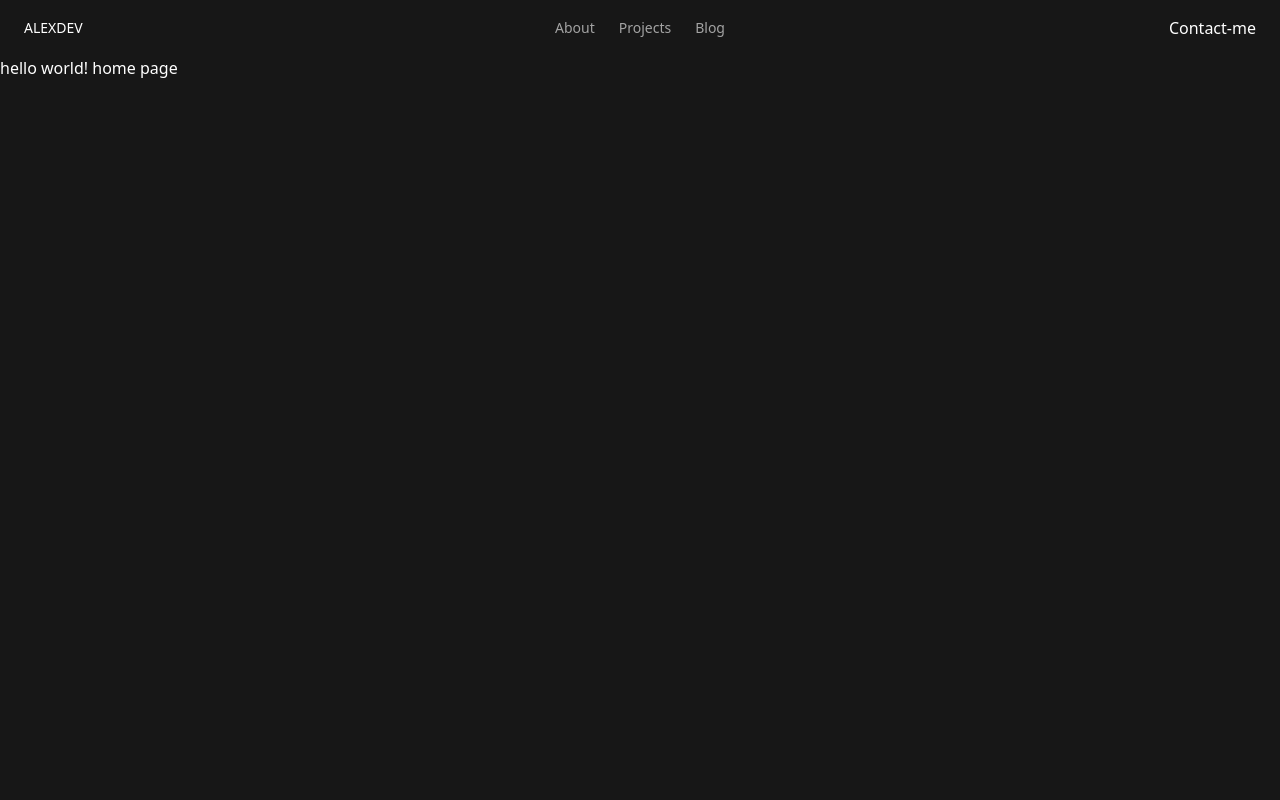
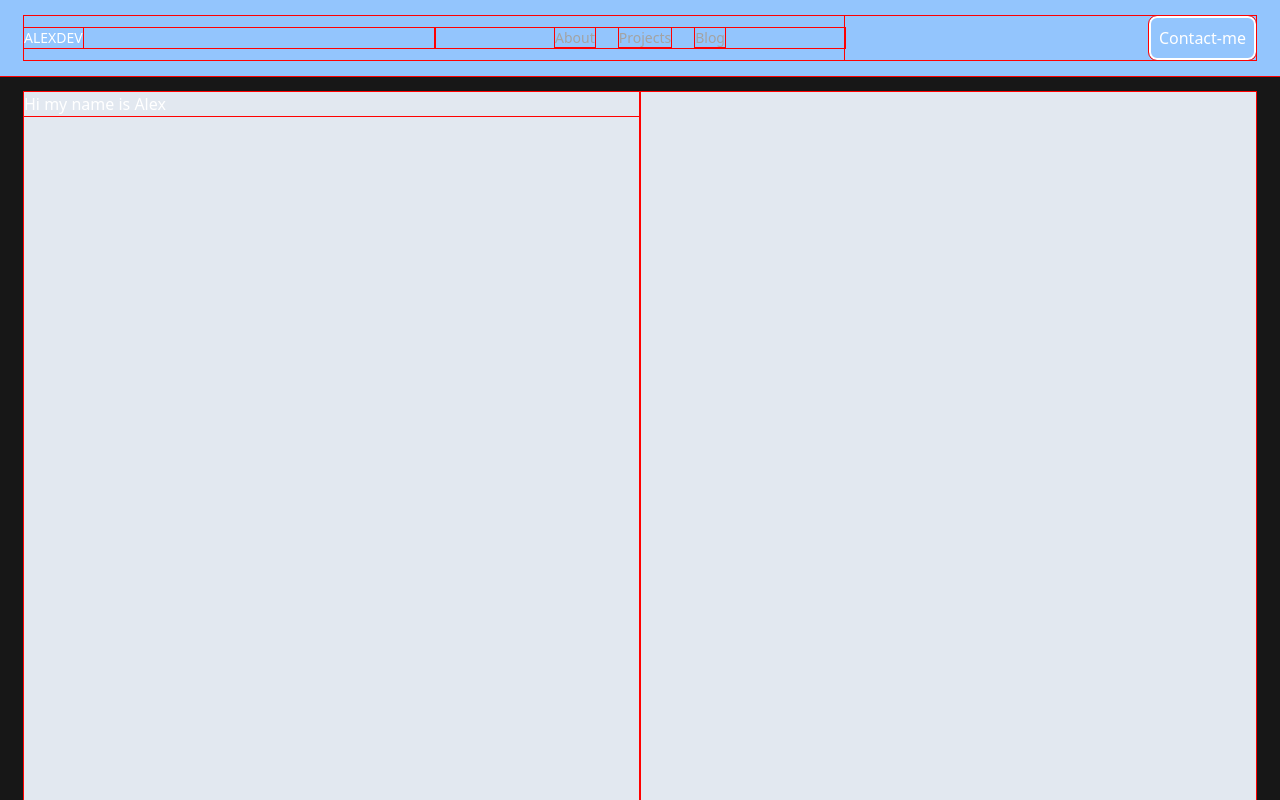
Before and after one commit to alexRicc2/devalex, a Next.js app: page / in a window 1280 px wide. Shown: the top 800 px of the page. Built offline with nearby package versions, Linux system fonts and the light colour scheme.

Commit message:
nav bar, and performance test to deploy

```diff
--- a/app/globals.css
+++ b/app/globals.css
@@ -2,6 +2,9 @@
 @tailwind components;
 @tailwind utilities;
 
+*{
+  outline: 1px solid red;
+}
 
 body {
   background-color: rgb(23, 23, 23);
--- a/app/page.tsx
+++ b/app/page.tsx
@@ -1,6 +1,8 @@
-
+import Hero from "@/components/Hero"
 export default function Home() {
   return (
-    <h1>hello world! home page</h1>
+    <>
+      <Hero/>
+    </>
   )
 }
--- /dev/null
+++ b/components/Hero/index.tsx
@@ -0,0 +1,17 @@
+import React from 'react'
+import Container from '../layout/Container'
+
+function Hero() {
+  return (
+    <Container>
+      <section className='h-[calc(200vh-90px)] bg-slate-200 flex'>
+        <div className='w-1/2'>
+          <h2>Hi my name is Alex</h2>
+        </div>
+        <div className='w-1/2'></div>
+      </section>
+    </Container>
+  )
+}
+
+export default Hero
--- a/components/layout/Container/index.tsx
+++ b/components/layout/Container/index.tsx
@@ -8,7 +8,7 @@ interface ContainerProps {
 const Container:FC<ContainerProps> = ({children, className})=> {
 
   const rootclass = cn(
-    '',
+    'p-4 lg:px-6 max-w-[1400px] m-auto',
     className
   )
 
--- a/components/layout/navbar/index.tsx
+++ b/components/layout/navbar/index.tsx
@@ -1,17 +1,33 @@
+"use client";
+
 import Link from "next/link";
 import MobileMenu from "./mobile-menu";
 import Container from "../Container";
-export default function NavBar() {
+import useScrollDirection from "@/utils/scroll";
+import CustomLink from "@/components/ui/Link";
+import cn from 'clsx'
+function NavBar() {
+
+  const scrollDirection = useScrollDirection()
+
+  const rootClass = cn(
+    "top-0 sticky z-[9999] opacity-100 bg-black",
+    {
+      ['animate-hideElement bg-red-300']: scrollDirection === 'down',
+      ['animate-showElement bg-blue-300']: scrollDirection === 'up'
+    }
+  )
+
   return (
-    <Container>
-
-      <nav className="relative flex items-center justify-between p-4 lg:px-6">
+    <div className={rootClass}>
+      <Container className="">
+        <nav className="relative flex items-center justify-between">
           <div className="block flex-none md:hidden">
             <MobileMenu />
           </div>
           <div className="flex w-full items-center">
             <div className="flex w-full md:w-1/3">
-            <Link href="/" className="mr-2 flex w-full items-center justify-center md:w-auto lg:mr-6">
+              <Link href="/" className="mr-2 flex w-full items-center justify-end md:justify-center md:w-auto lg:mr-6">
                 <h1 className="flex-none text-sm font-medium uppercase">
                   AlexDev
                 </h1>
@@ -38,12 +54,15 @@ export default function NavBar() {
               </ul>
             </div>
             <div className="flex justify-end md:w-1/3">
-            <Link href="/">
+              <CustomLink href="/" variant="outline" className="hidden md:block">
                 Contact-me
-            </Link>
+              </CustomLink>
             </div>
           </div>
         </nav>
       </Container>
+    </div>
   )
 }
+
+export default NavBar
--- a/components/layout/navbar/search.tsx
+++ b/components/layout/navbar/search.tsx
@@ -38,7 +38,7 @@ export default function Search() {
         autoComplete="off"
         value={searchValue}
         onChange={(e)=> setSearchValue(e.target.value)}
-        className="w-full bg-white px-4 py-2 text-sm text-white placeholder:text-neutral-400 bg-transparent border-neutral-800 border rounded-lg"
+        className="w-full px-4 py-2 text-sm text-white placeholder:text-neutral-400 bg-transparent border-neutral-800 border rounded-lg"
       />
       <div className="absolute right-0 top-0 mr-3 flex h-full items-center">
         <MagnifyingGlassIcon className="h-4"/>
--- /dev/null
+++ b/components/ui/Button/index.tsx
@@ -0,0 +1,11 @@
+import React from 'react'
+
+function Button() {
+  return (
+    <button>
+
+    </button>
+  )
+}
+
+export default Button
--- /dev/null
+++ b/components/ui/Link/index.tsx
@@ -0,0 +1,34 @@
+import React from 'react'
+import Link from 'next/link'
+import cn from 'clsx'
+interface CustomLinkProps {
+  href: string;
+  children: React.ReactNode;
+  variant?: 'filled' | 'outline';
+  className?: string;
+}
+
+function CustomLink(
+  { href,
+    children,
+    variant = 'filled',
+    className
+  }: CustomLinkProps) {
+
+  const rootClass = cn(
+    'p-2 rounded-lg border-2 font-medium transition-[0.3]',
+    {
+      ['border-white bg-white text-black hover:bg-transparent hover:text-white']: variant === 'filled',
+      ['border-white hover:bg-white hover:text-black ']: variant === 'outline'
+    },
+    className
+  )
+
+  return (
+    <Link href={href} className={rootClass}>
+      {children}
+    </Link>
+  )
+}
+
+export default CustomLink
--- a/tailwind.config.ts
+++ b/tailwind.config.ts
@@ -13,6 +13,25 @@ const config: Config = {
         'gradient-conic':
           'conic-gradient(from 180deg at 50% 50%, var(--tw-gradient-stops))',
       },
+      keyframes: {
+        hideElement: {
+          'from': {top: '0', opacity: '1'},
+          'to': {top: '-10rem', opacity: '0'}
+        },
+        showElement: {
+          'from': {top: '-10rem', opacity: '1'},
+          'to': {top: '0', opacity: '1'}
+        },
+        wiggle: {
+          '0%, 100%': { transform: 'rotate(-3deg)' },
+          '50%': { transform: 'rotate(3deg)' },
+        },
+      },
+      animation: {
+        showElement: 'showElement 0.5s ease-in-out forwards',
+        hideElement: 'hideElement 1s ease-in-out forwards',
+        wiggle: 'wiggle 1s ease-in-out infinite',
+      }
     },
   },
   plugins: [],
--- /dev/null
+++ b/utils/scroll.ts
@@ -0,0 +1,26 @@
+"use client";
+
+import { useState, useEffect} from 'react';
+
+function useScrollDirection() {
+  const [scrollDirection, setScrollDirection] = useState<null | 'down' | 'up'>(null)
+  useEffect(()=>{
+    let lastScrollY = window.pageYOffset;
+
+    const updateScrollDirection = () => {
+      const scrollY = window.pageYOffset;
+      const direction = scrollY > lastScrollY ? "down" : "up";
+      if (direction !== scrollDirection && (scrollY - lastScrollY > 10 || scrollY - lastScrollY < - 10)){
+        setScrollDirection(direction)
+      }
+      lastScrollY = scrollY > 0 ? scrollY : 0;
+    }
+    window.addEventListener("scroll", updateScrollDirection)
+    return ()=>{
+      window.removeEventListener("scroll", updateScrollDirection)
+    }
+  },[scrollDirection])
+  return scrollDirection
+}
+
+export default useScrollDirection
```
Lines whose indentation alone changed are shown as unchanged.
